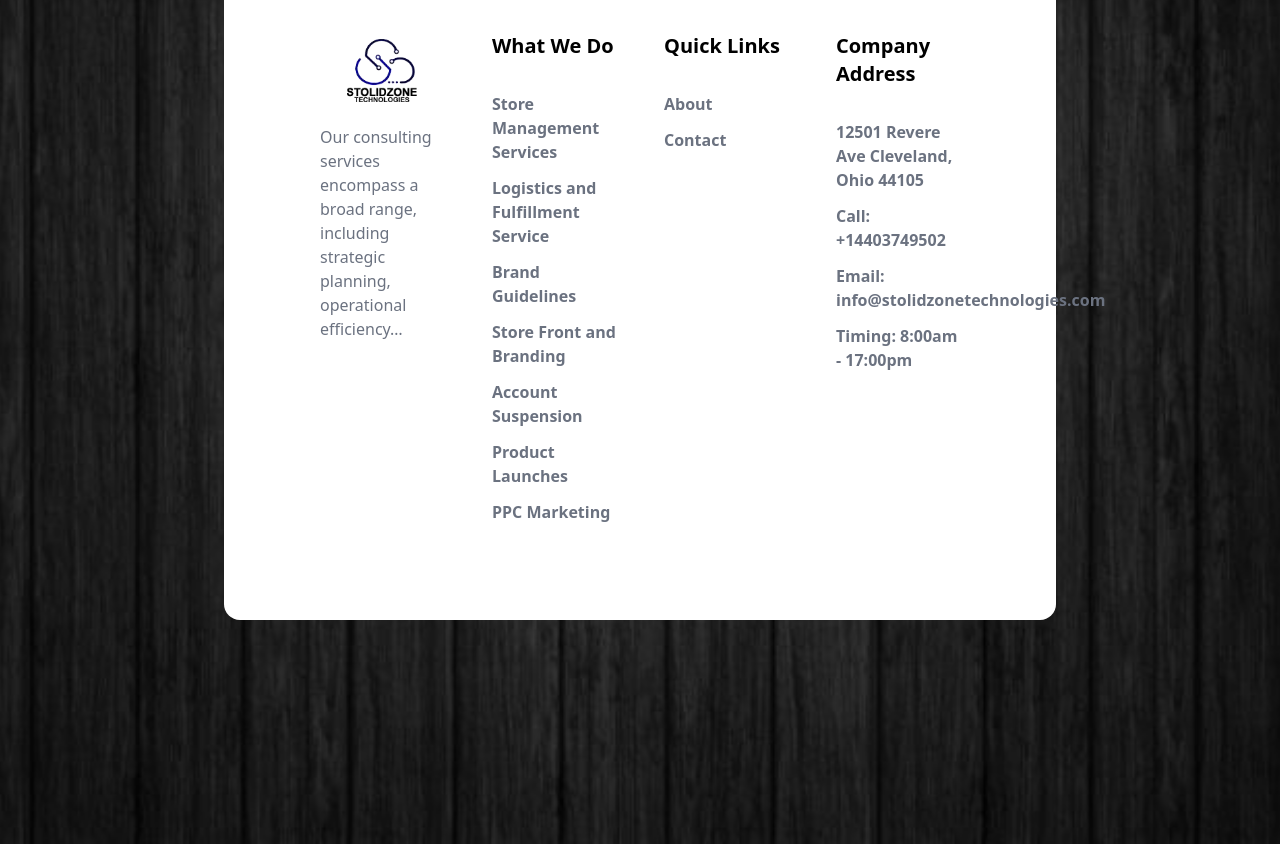
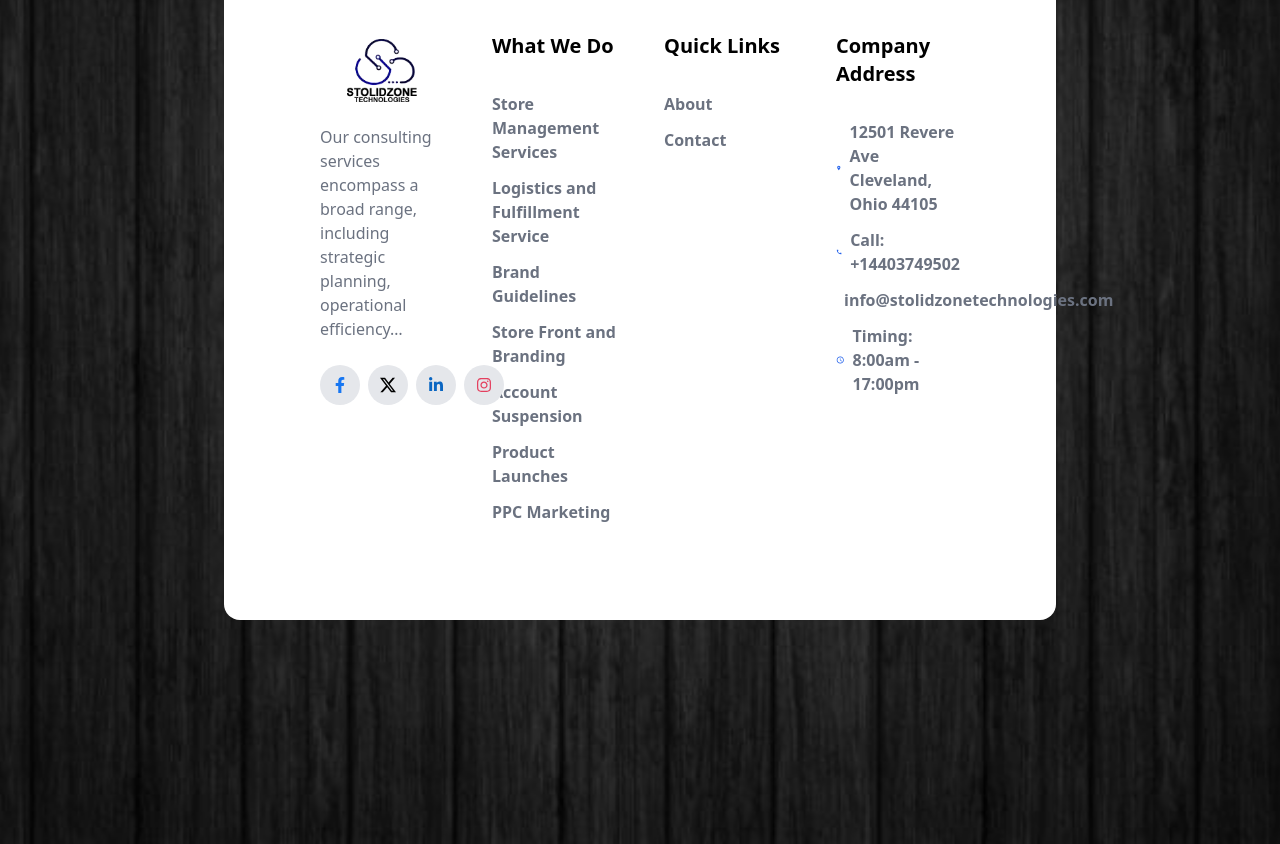
Before and after one commit to M-AmanSiddiqui/Stolid-Zone-Technologies, a React (Vite) app: page / in a window 1280 px wide. Shown: the part 1280-2124 px from the top of the page. Built offline with nearby package versions, Linux system fonts and the light colour scheme.

Commit message:
footer half work

```diff
--- a/src/Component/Footer.jsx
+++ b/src/Component/Footer.jsx
@@ -1,6 +1,10 @@
 import { Link } from "react-router-dom";
 import bgFooter from "../assets/Images/bgFooter.jpg";
 import FooterLogo from "../assets/Images/StolidLogo.png"
+import { FaFacebookF, FaLinkedinIn, FaInstagram } from "react-icons/fa";
+import { BsTwitterX} from "react-icons/bs"
+import { MdLocationOn, MdCall, MdOutlineMailOutline, MdAccessTime } from "react-icons/md";
+
 const Footer = () => {
   return (
 <div className="relative text-white p-56">
@@ -17,7 +21,7 @@ const Footer = () => {
       <input
         type="email"
         placeholder="Email Address"
-        className="px-8 ml-12 py-3 w-96 rounded-full focus:outline-none"
+        className="px-8 ml-12 py-3 w-96 text-black rounded-full focus:outline-none"
       />
       <button className="bg-blue-600 px-7 py-3 w-52 absolute right-0 top-0 rounded-full">
         Subscribe Now
@@ -31,6 +35,45 @@ const Footer = () => {
     <div>
       <img className="mb-4" src={FooterLogo} alt="" />
       <p>Our consulting services encompass a broad range, including strategic planning, operational efficiency…</p>
+      <div className="flex gap-2 mt-6">
+
+      <Link
+  to="https://www.facebook.com/stolidzonetechnologies"
+  target="_blank"
+  rel="noopener noreferrer"
+  className="flex items-center gap-2 bg-gray-200 p-3 rounded-full transform transition-transform duration-300 ease-in-out hover:scale-110 hover:translate-y-[-10px]"
+>
+  <FaFacebookF className="text-[#1877F2]" />
+</Link>
+
+<Link
+  to="https://x.com/StolidzoneT"
+  target="_blank"
+  rel="noopener noreferrer"
+  className="flex items-center gap-2 bg-gray-200 p-3 rounded-full transform transition-transform duration-300 ease-in-out hover:scale-110 hover:translate-y-[-10px]"
+>
+  <BsTwitterX className="text-black" />
+</Link>
+
+<Link
+  to="https://www.instagram.com/stolidzone_technologies/"
+  target="_blank"
+  rel="noopener noreferrer"
+  className="flex items-center gap-2 bg-gray-200 p-3 rounded-full transform transition-transform duration-300 ease-in-out hover:scale-110 hover:translate-y-[-10px]"
+>
+  <FaLinkedinIn className="text-[#0A66C2]" />
+</Link>
+
+<Link
+  to="https://www.instagram.com/stolidzone_technologies/"
+  target="_blank"
+  rel="noopener noreferrer"
+  className="flex items-center gap-2 bg-gray-200 p-3 rounded-full transform transition-transform duration-300 ease-in-out hover:scale-110 hover:translate-y-[-10px]"
+>
+  <FaInstagram className="text-[#E4405F]" />
+</Link>
+
+  </div>
     </div>
 
     {/* About Section */}
@@ -60,11 +103,31 @@ const Footer = () => {
     <div>
       <h2 className="text-xl font-bold mb-8 text-black">Company Address</h2>
       <ul className="space-y-3 font-semibold">
-        <li><a href="https://www.google.com/maps?q=12501+Revere+Ave+Cleveland,+Ohio+44105" target="_blank" rel="noopener noreferrer">12501 Revere Ave Cleveland, Ohio 44105</a></li>
-        <li><a href="tel:+14403749502">Call: +14403749502</a></li>
-        <li><a href="mailto:info@stolidzonetechnologies.com">Email: info@stolidzonetechnologies.com</a></li>
-        <li>Timing: 8:00am - 17:00pm</li>
-      </ul>
+      <li className="flex items-center gap-2">
+        <MdLocationOn className="text-blue-600" />
+        <a
+          href="https://www.google.com/maps?q=12501+Revere+Ave+Cleveland,+Ohio+44105"
+          target="_blank"
+          rel="noopener noreferrer"
+        >
+          12501 Revere Ave Cleveland, Ohio 44105
+        </a>
+      </li>
+      <li className="flex items-center gap-2">
+        <MdCall className="text-blue-600" />
+        <a href="tel:+14403749502">Call: +14403749502</a>
+      </li>
+      <li className="flex items-center gap-2">
+        <MdOutlineMailOutline className="text-blue-600" />
+        <a href="mailto:info@stolidzonetechnologies.com">
+          info@stolidzonetechnologies.com
+        </a>
+      </li>
+      <li className="flex items-center gap-2">
+        <MdAccessTime className="text-blue-600" />
+        Timing: 8:00am - 17:00pm
+      </li>
+    </ul>
     </div>
   </div>
 </div>
--- a/src/Component/Header.jsx
+++ b/src/Component/Header.jsx
@@ -657,8 +657,8 @@ const menuItems = [
     rel="noopener noreferrer"
     className="flex items-center gap-2 transform transition-transform duration-300 ease-in-out hover:scale-110"
   >
-    <FaFacebookF className="text-[#0006FF]" />
-    <span className="text-[#0006FF]">Facebook</span>
+    <FaFacebookF className="text-[#1877F2]" />
+    <span className="text-[#1877F2]">Facebook</span>
   </Link>
   <Link
     to="https://x.com/StolidzoneT"
@@ -675,8 +675,8 @@ const menuItems = [
     rel="noopener noreferrer"
     className="flex items-center gap-2 transform transition-transform duration-300 ease-in-out hover:scale-110"
   >
-    <FaLinkedinIn className="text-[#0006FF]" />
-    <span className="text-[#0006FF]">LinkedIn</span>
+    <FaLinkedinIn className="text-[#0A66C2]" />
+    <span className="text-[#0A66C2]">LinkedIn</span>
   </Link>
   <Link
     to="https://www.instagram.com/stolidzone_technologies/"
@@ -684,8 +684,8 @@ const menuItems = [
     rel="noopener noreferrer"
     className="flex items-center gap-2 transform transition-transform duration-300 ease-in-out hover:scale-110"
   >
-    <FaInstagram />
-    <span>Instagram</span>
+    <FaInstagram  className="text-[#E4405F]"/>
+    <span className="text-[#E4405F]">Instagram</span>
   </Link>
 </div>
 
```
